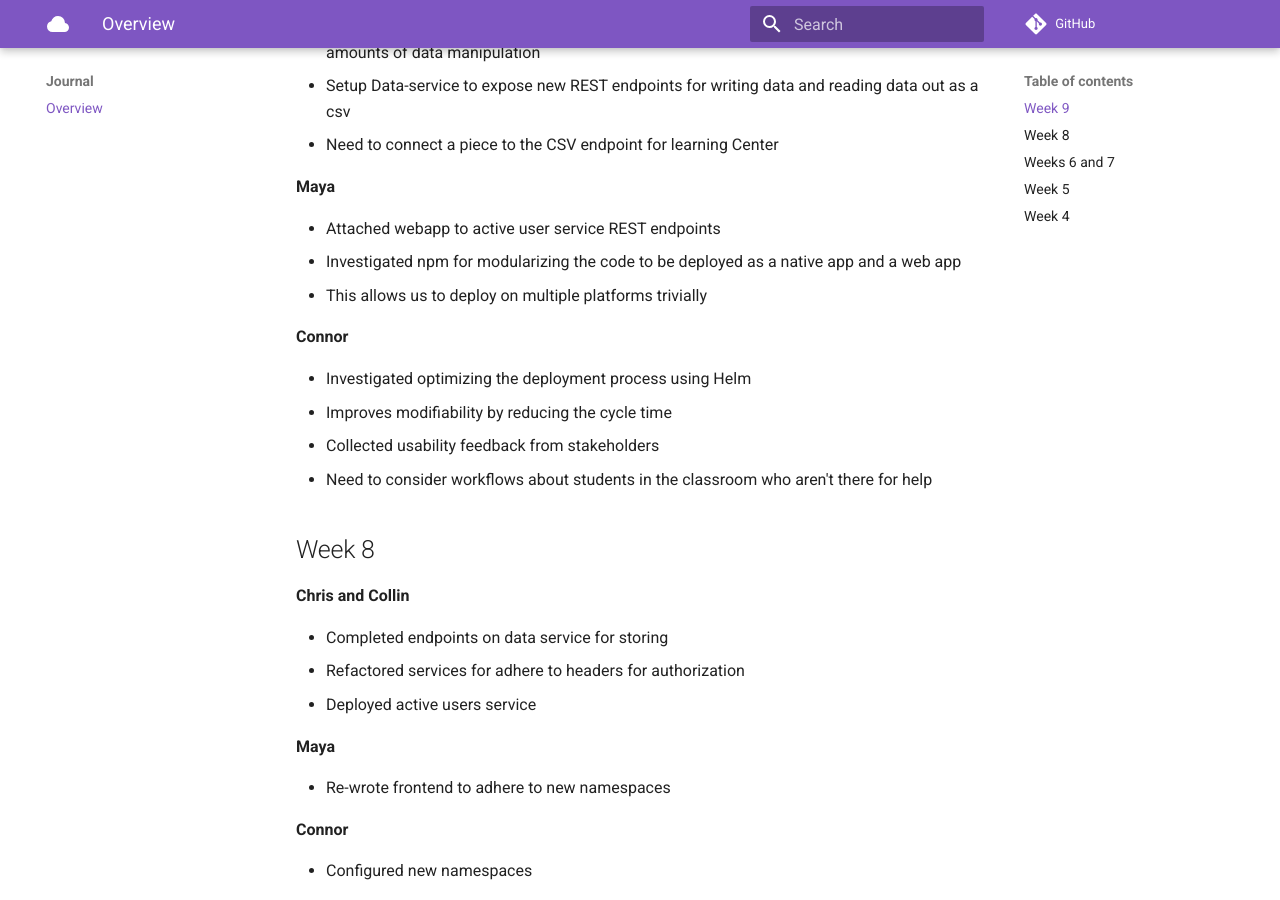
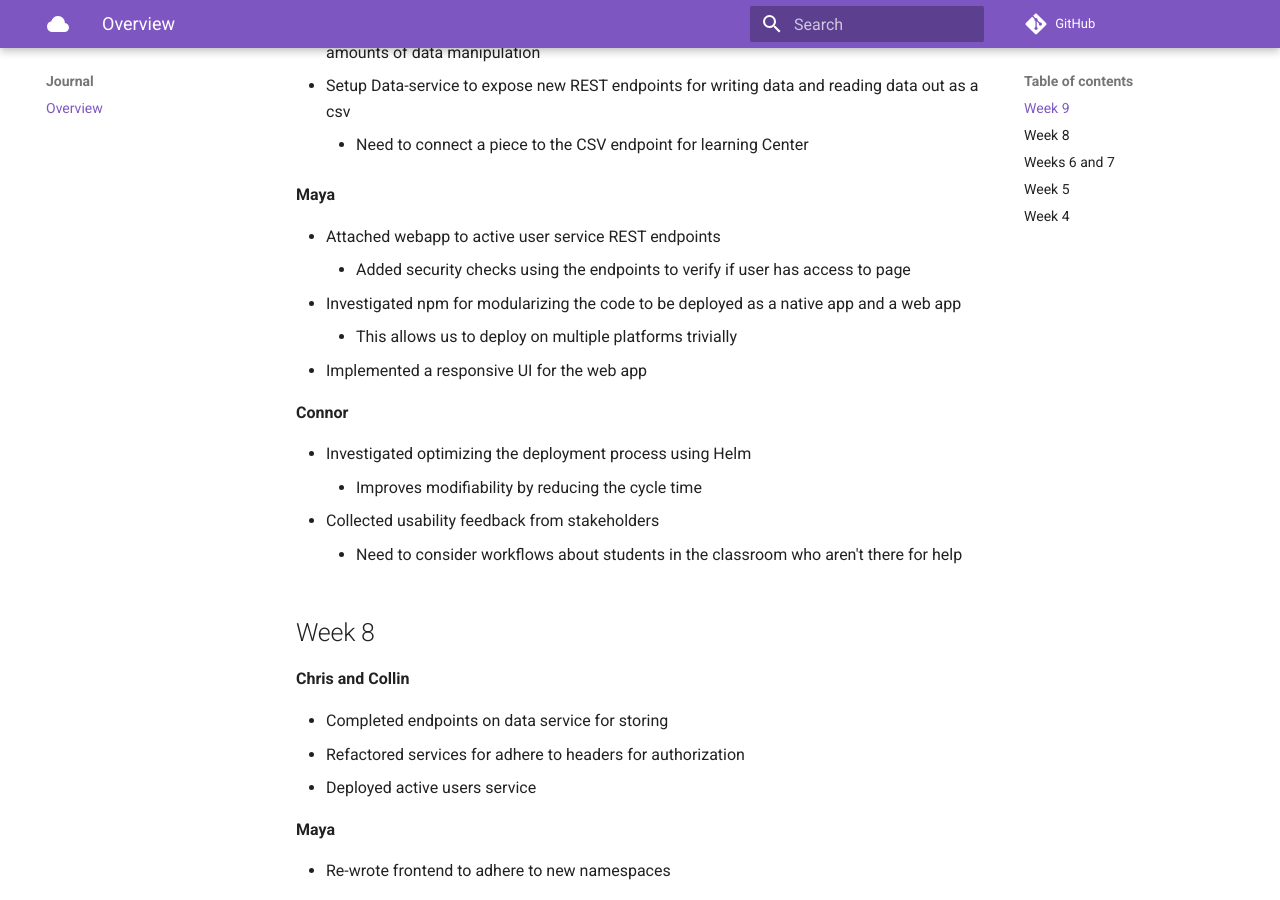
Before and after one commit to srtsignin/docs, an MkDocs documentation site: the page built from docs/journal/index.md, in a window 1280 px wide and 900 px high, scrolled down 399 px. Built offline with MkDocs 1.6.1 and Material for MkDocs 9.7.7, drawn with Linux system fonts in a browser that asks for light colours.

Commit message:
fixed the sub-points and added more points for myself

```diff
--- a/docs/journal/index.md
+++ b/docs/journal/index.md
@@ -5,23 +5,25 @@
 **Chris and Collin**
 
 - Determined that couchdb was the best fit for our data model based on queries need to be ran
-  - Fits well because of nesting document nature of data model
+    - Fits well because of nesting document nature of data model
 - Determined that the dataservice needed to be written in a fast language due to the massive amounts of data manipulation
 - Setup Data-service to expose new REST endpoints for writing data and reading data out as a csv
-  - Need to connect a piece to the CSV endpoint for learning Center
+    - Need to connect a piece to the CSV endpoint for learning Center
 
 **Maya**
 
 - Attached webapp to active user service REST endpoints
+    - Added security checks using the endpoints to verify if user has access to page
 - Investigated npm for modularizing the code to be deployed as a native app and a web app
-  - This allows us to deploy on multiple platforms trivially
+    - This allows us to deploy on multiple platforms trivially
+- Implemented a responsive UI for the web app
 
 **Connor**
 
 - Investigated optimizing the deployment process using Helm
-  - Improves modifiability by reducing the cycle time
+    - Improves modifiability by reducing the cycle time
 - Collected usability feedback from stakeholders
-  - Need to consider workflows about students in the classroom who aren't there for help
+    - Need to consider workflows about students in the classroom who aren't there for help
 
 ## Week 8
 
```
